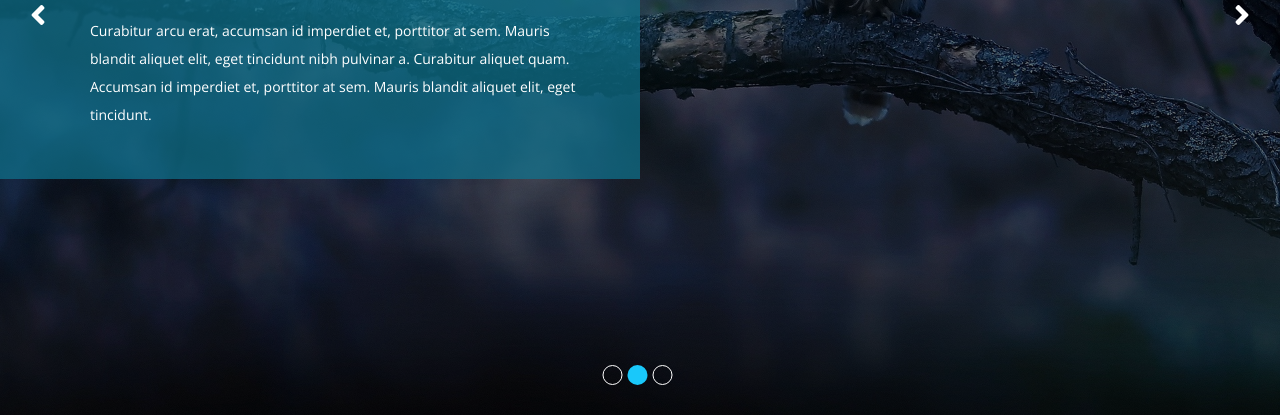
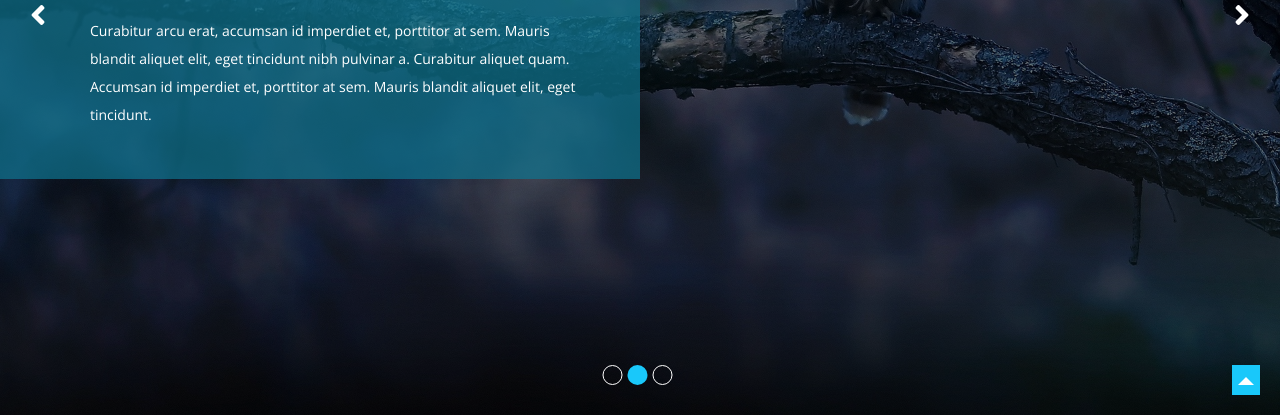
Before and after one commit to ZyadHany35/kasparzezo.com, a plain HTML site: page index.html in a window 1280 px wide. Shown: the part 385-800 px from the top of the page. Drawn offline with nearby package versions, Linux system fonts and the light colour scheme.

Commit message:
Update master.css

```diff
--- a/CSS/master.css
+++ b/CSS/master.css
@@ -89,6 +89,31 @@ ul {
   line-height: 2;
   color: #777;
 }
+
+/* Arrow */
+.arrow a {
+  position: fixed;
+  bottom: 20px;
+  right: 20px;
+  background-color: var(--main-color);
+  padding: 6px;
+  text-decoration: none;
+  color: white;
+  z-index: 10;
+
+ }
+.arrow a::before {
+   content: "";
+   width: 0;
+   height: 0;
+   border: 8px solid ;
+   border-color: transparent transparent white;
+   position: relative;
+   top: -14px;
+   left: 0px;
+ }
+/* End Arrow */
+
 /* End Components  */
 
 /* header */
```
